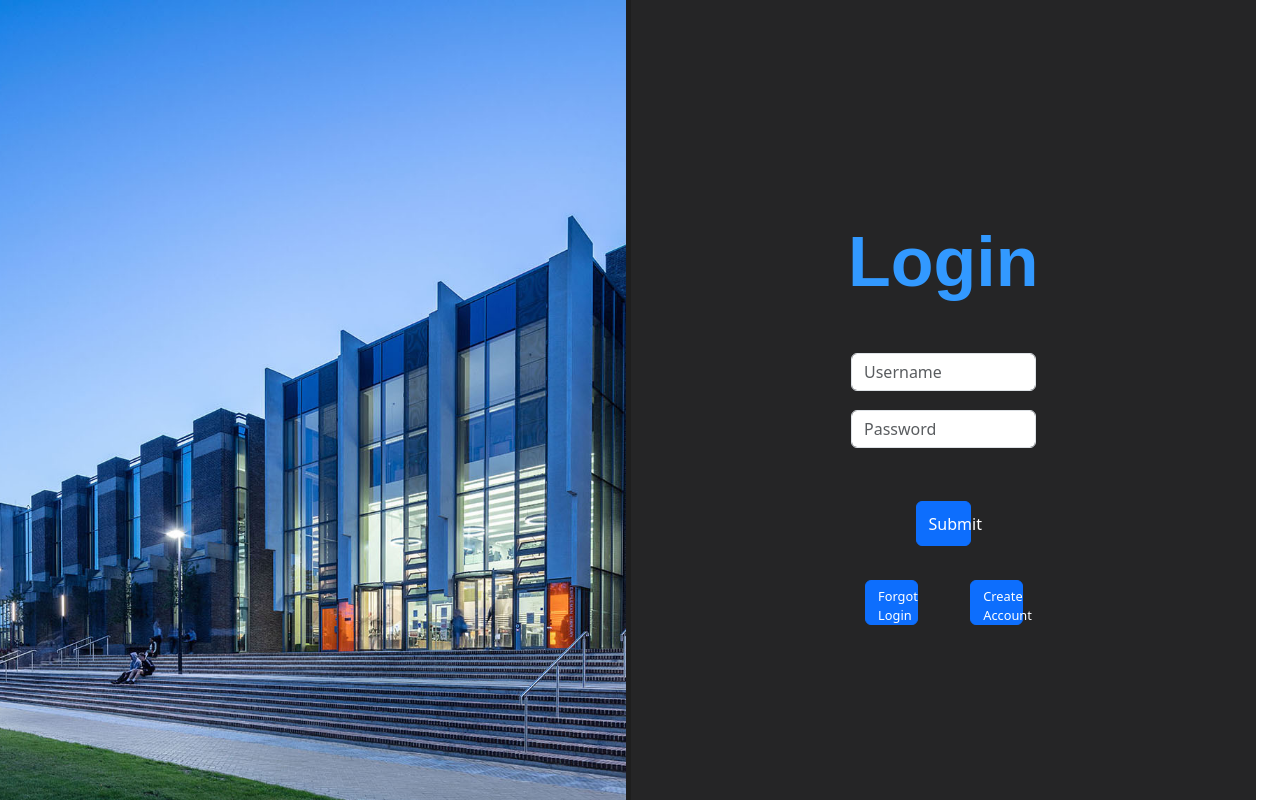
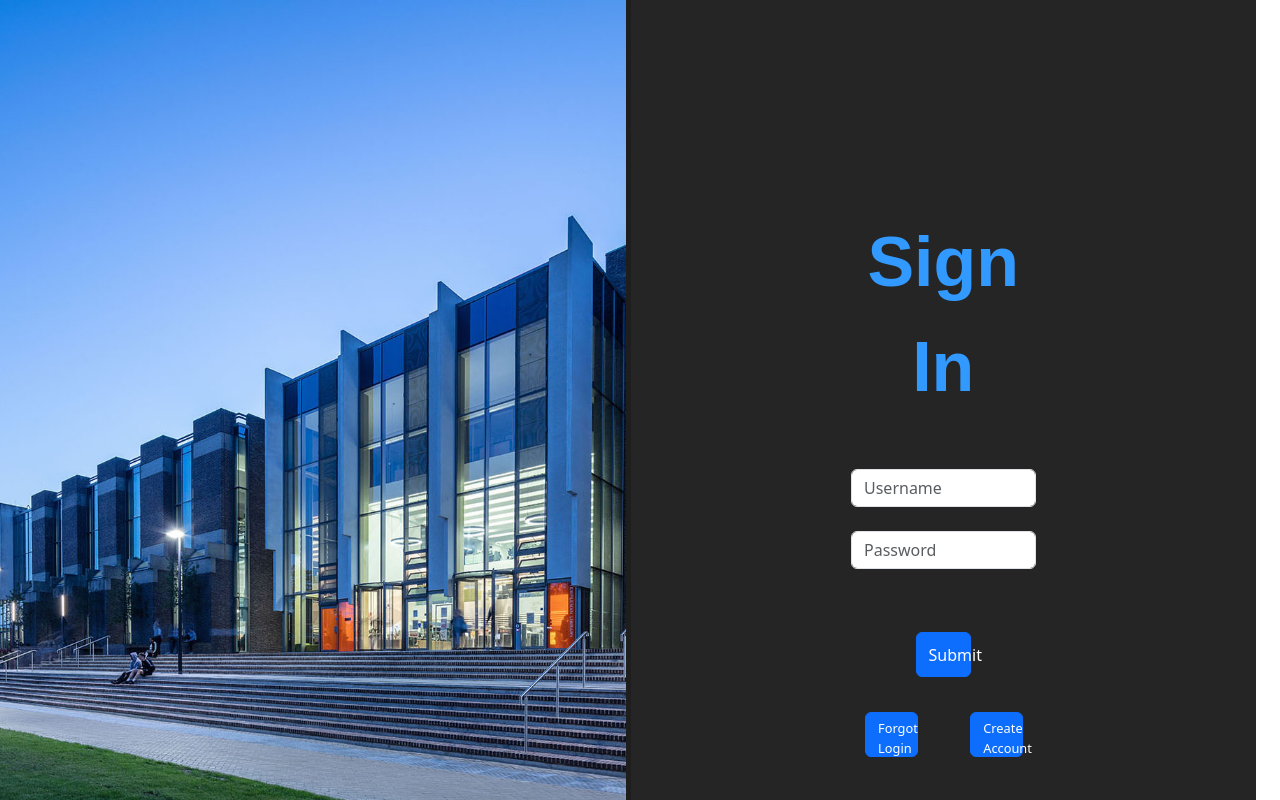
Before and after one commit to peterw15/COMP6000, a React (Create React App) app in the folder client/: page /login in a window 1280 px wide. Built offline with nearby package versions, Linux system fonts and the light colour scheme.

Commit message:
Log in to Sign in

```diff
--- a/client/src/pages/login-Page/LoginPage.js
+++ b/client/src/pages/login-Page/LoginPage.js
@@ -39,7 +39,7 @@ function LoginPage() {
                                 <Row>
                                     <Col></Col>
                                     <Col className="text-center">
-                                        <div className="header" style={{color: "#3299ff"}}>Login</div>
+                                        <div className="header" style={{color: "#3299ff"}}>Sign In</div>
                                     </Col>
                                     <Col></Col>
                                 </Row>
```
